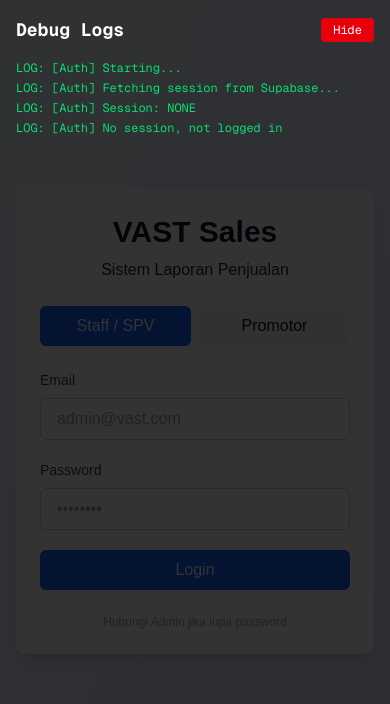
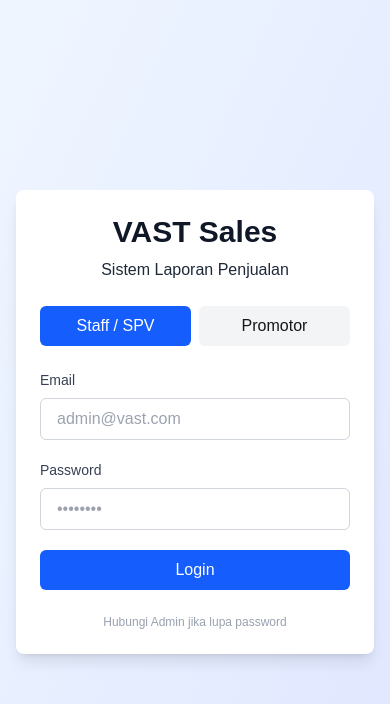
Before and after one commit to gegerteamvivokupang-bit/vast-web-app, a Next.js app: page /login in a window 390 px wide. Shown: the top 704 px of the page. Built offline with nearby package versions, Linux system fonts and the light colour scheme; no server answers.

Commit message:
fix: remove DebugOverlay component from UI
Completely remove debug display from mobile view.
Debug logs still available in browser console only.

Co-authored-by: factory-droid[bot] <138933559+factory-droid[bot]@users.noreply.github.com>

```diff
--- a/components/providers.tsx
+++ b/components/providers.tsx
@@ -1,7 +1,6 @@
 'use client';
 
 import { AuthProvider } from '@/lib/auth-context';
-import { DebugOverlay } from '@/components/debug-overlay';
 import { ReactNode, useEffect } from 'react';
 
 export function Providers({ children }: { children: ReactNode }) {
@@ -31,7 +30,6 @@ export function Providers({ children }: { children: ReactNode }) {
   return (
     <AuthProvider>
       {children}
-      <DebugOverlay />
     </AuthProvider>
   );
 }
```
